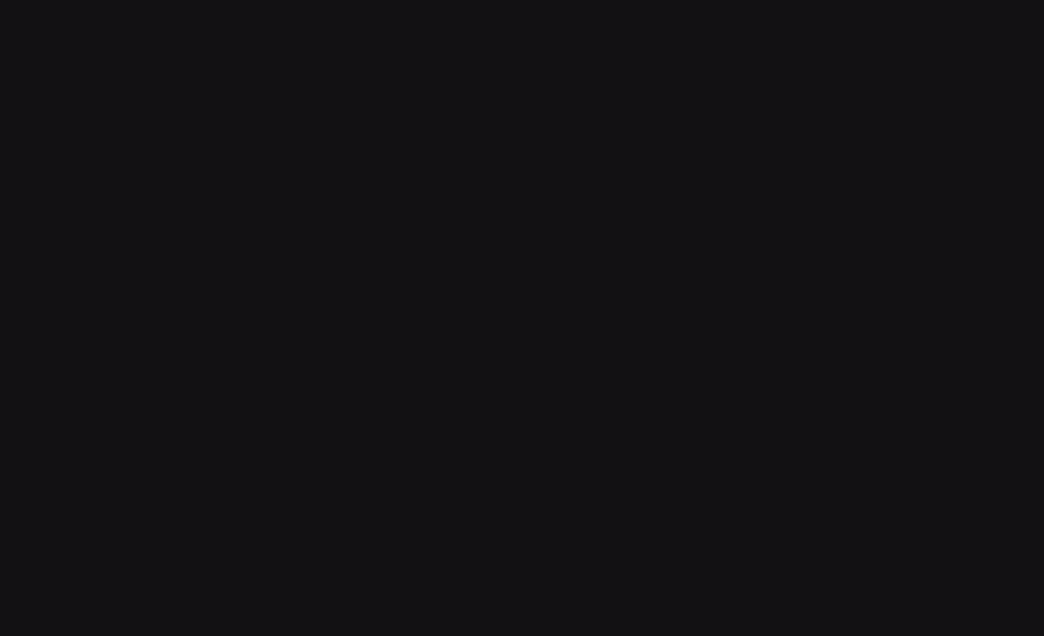
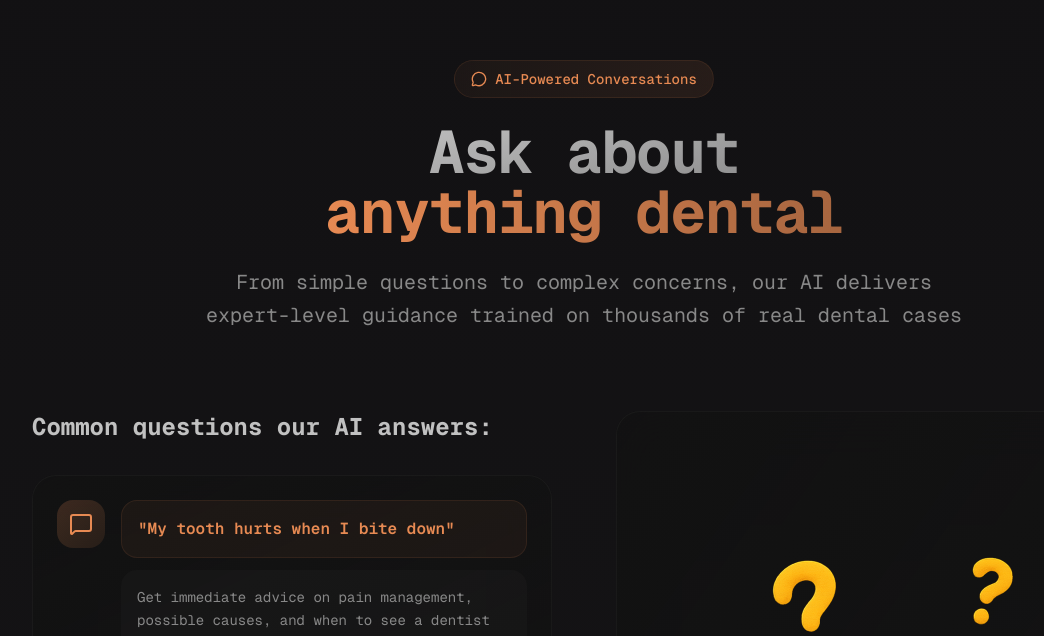
Before and after one commit to aliftareq/Dentcare, a Next.js app: page / in a window 1280 px wide. Shown: the part 2115-2751 px from the top of the page, without its empty margins (56-1100 px from the left). Before the commit the page ends 2047 px from the top, so only its background shows below. Built offline with nearby package versions, Linux system fonts and the light colour scheme.

Commit message:
what to ask section in landing page implemented

```diff
--- a/src/app/page.tsx
+++ b/src/app/page.tsx
@@ -1,6 +1,7 @@
 import Header from "@/components/landing/Header";
 import Hero from "@/components/landing/Hero";
 import HowItWorks from "@/components/landing/HowItWorks";
+import WhatToAsk from "@/components/landing/WhatToAsk";
 
 export default function Home() {
   return (
@@ -8,6 +9,7 @@
       <Header />
       <Hero />
       <HowItWorks />
+      <WhatToAsk />
     </div>
   );
 }
--- /dev/null
+++ b/src/components/landing/WhatToAsk.tsx
@@ -0,0 +1,150 @@
+import { MessageCircleIcon, MessageSquareIcon } from "lucide-react";
+import Image from "next/image";
+
+function WhatToAsk() {
+  return (
+    <section className="relative py-32 px-6 overflow-hidden bg-linear-to-b from-background to-muted/20">
+      <div className="relative z-10 max-w-7xl mx-auto">
+        {/* Header */}
+        <div className="text-center mb-20">
+          <div className="inline-flex items-center gap-2 px-4 py-2 bg-linear-to-r from-primary/5 to-primary/10 rounded-full border border-primary/10 backdrop-blur-sm mb-6">
+            <MessageCircleIcon className="w-4 h-4 text-primary" />
+            <span className="text-sm font-medium text-primary">AI-Powered Conversations</span>
+          </div>
+          <h2 className="text-4xl md:text-5xl lg:text-6xl font-bold mb-6 tracking-tight">
+            <span className="bg-linear-to-br from-foreground to-foreground/70 bg-clip-text text-transparent">
+              Ask about
+            </span>
+            <br />
+            <span className="bg-linear-to-r from-primary to-primary/70 bg-clip-text text-transparent">
+              anything dental
+            </span>
+          </h2>
+          <p className="text-xl text-muted-foreground max-w-3xl mx-auto leading-relaxed">
+            From simple questions to complex concerns, our AI delivers expert-level guidance trained
+            on thousands of real dental cases
+          </p>
+        </div>
+
+        <div className="grid lg:grid-cols-2 gap-16 items-start">
+          {/* Left Side - Interactive Chat Examples */}
+          <div className="space-y-8 lg:pl-10 xl:pl-16">
+            <div className="space-y-6">
+              <h3 className="text-2xl font-bold mb-8 text-center lg:text-left">Common questions our AI answers:</h3>
+
+              {/* Chat Bubble 1 */}
+              <div className="group relative">
+                <div className="bg-linear-to-br from-card/90 to-card/60 backdrop-blur-xl rounded-3xl p-6 border border-border/50 hover:border-primary/30 transition-all duration-500 hover:shadow-2xl hover:shadow-primary/10">
+                  <div className="flex items-start gap-4">
+                    <div className="w-12 h-12 bg-linear-to-br from-primary/20 to-primary/10 rounded-2xl flex items-center justify-center shrink-0">
+                      <MessageSquareIcon className="h-6 w-6 text-primary" />
+                    </div>
+                    <div className="space-y-3 flex-1">
+                      <div className="bg-primary/5 rounded-2xl p-4 border border-primary/10">
+                        <p className="font-semibold text-primary">
+                          "My tooth hurts when I bite down"
+                        </p>
+                      </div>
+                      <div className="bg-muted/30 rounded-2xl p-4">
+                        <p className="text-sm text-muted-foreground leading-relaxed">
+                          Get immediate advice on pain management, possible causes, and when to see
+                          a dentist urgently
+                        </p>
+                        <div className="flex gap-2 mt-3">
+                          <span className="px-2 py-1 bg-primary/10 text-primary text-xs rounded-full">
+                            Instant Response
+                          </span>
+                          <span className="px-2 py-1 bg-primary/10 text-primary text-xs rounded-full">
+                            Pain Relief
+                          </span>
+                        </div>
+                      </div>
+                    </div>
+                  </div>
+                </div>
+              </div>
+
+              {/* Chat Bubble 2 */}
+              <div className="group relative">
+                <div className="bg-linear-to-br from-card/90 to-card/60 backdrop-blur-xl rounded-3xl p-6 border border-border/50 hover:border-primary/30 transition-all duration-500 hover:shadow-2xl hover:shadow-primary/10">
+                  <div className="flex items-start gap-4">
+                    <div className="w-12 h-12 bg-linear-to-br from-primary/20 to-primary/10 rounded-2xl flex items-center justify-center shrink-0">
+                      <MessageSquareIcon className="h-6 w-6 text-primary" />
+                    </div>
+                    <div className="space-y-3 flex-1">
+                      <div className="bg-primary/5 rounded-2xl p-4 border border-primary/10">
+                        <p className="font-semibold text-primary">
+                          "How much does teeth whitening cost?"
+                        </p>
+                      </div>
+                      <div className="bg-muted/30 rounded-2xl p-4">
+                        <p className="text-sm text-muted-foreground leading-relaxed">
+                          Compare treatment options, pricing ranges, and find the best whitening
+                          solution for your budget
+                        </p>
+                        <div className="flex gap-2 mt-3">
+                          <span className="px-2 py-1 bg-primary/10 text-primary text-xs rounded-full">
+                            Cost Analysis
+                          </span>
+                          <span className="px-2 py-1 bg-primary/10 text-primary text-xs rounded-full">
+                            Treatment Options
+                          </span>
+                        </div>
+                      </div>
+                    </div>
+                  </div>
+                </div>
+              </div>
+
+              {/* Chat Bubble 3 */}
+              <div className="group relative">
+                <div className="bg-linear-to-br from-card/90 to-card/60 backdrop-blur-xl rounded-3xl p-6 border border-border/50 hover:border-primary/30 transition-all duration-500 hover:shadow-2xl hover:shadow-primary/10">
+                  <div className="flex items-start gap-4">
+                    <div className="w-12 h-12 bg-linear-to-br from-primary/20 to-primary/10 rounded-2xl flex items-center justify-center shrink-0">
+                      <MessageSquareIcon className="h-6 w-6 text-primary" />
+                    </div>
+                    <div className="space-y-3 flex-1">
+                      <div className="bg-primary/5 rounded-2xl p-4 border border-primary/10">
+                        <p className="font-semibold text-primary">
+                          "When should I replace my filling?"
+                        </p>
+                      </div>
+                      <div className="bg-muted/30 rounded-2xl p-4">
+                        <p className="text-sm text-muted-foreground leading-relaxed">
+                          Learn about filling lifespan, warning signs of wear, and replacement
+                          timing guidance
+                        </p>
+                        <div className="flex gap-2 mt-3">
+                          <span className="px-2 py-1 bg-primary/10 text-primary text-xs rounded-full">
+                            Preventive Care
+                          </span>
+                          <span className="px-2 py-1 bg-primary/10 text-primary text-xs rounded-full">
+                            Maintenance
+                          </span>
+                        </div>
+                      </div>
+                    </div>
+                  </div>
+                </div>
+              </div>
+            </div>
+          </div>
+
+          {/* Right Side - AI Illustration */}
+          <div className="bg-linear-to-br from-card/90 to-card/60 backdrop-blur-xl rounded-3xl p-8 border border-border/50 hover:border-primary/30 transition-all duration-500">
+            <div className="flex items-center justify-center h-full">
+              <Image
+                src="/confused.png"
+                alt="AI Assistant"
+                width={500}
+                height={500}
+                className="w-full h-auto max-w-lg object-contain"
+              />
+            </div>
+          </div>
+        </div>
+      </div>
+    </section>
+  );
+}
+export default WhatToAsk;
```
